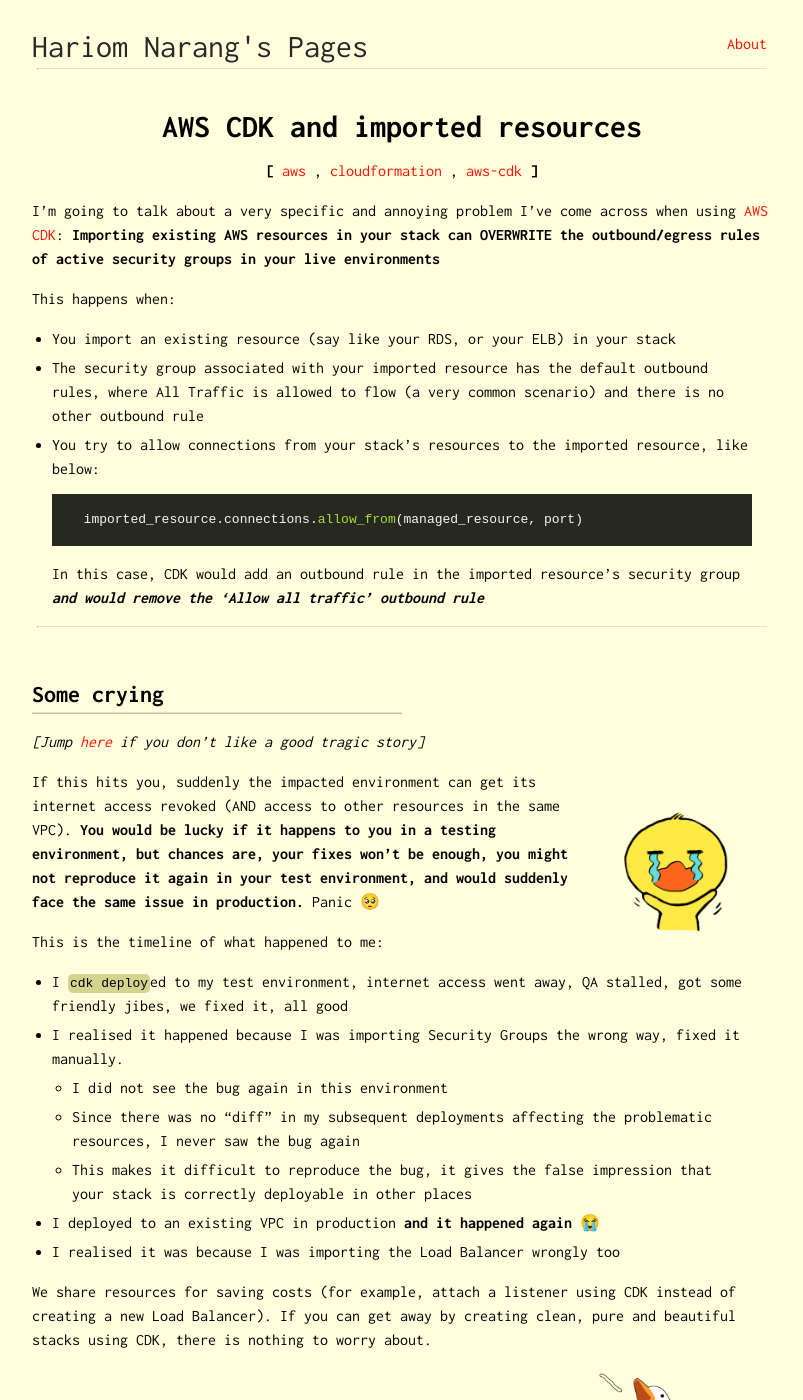
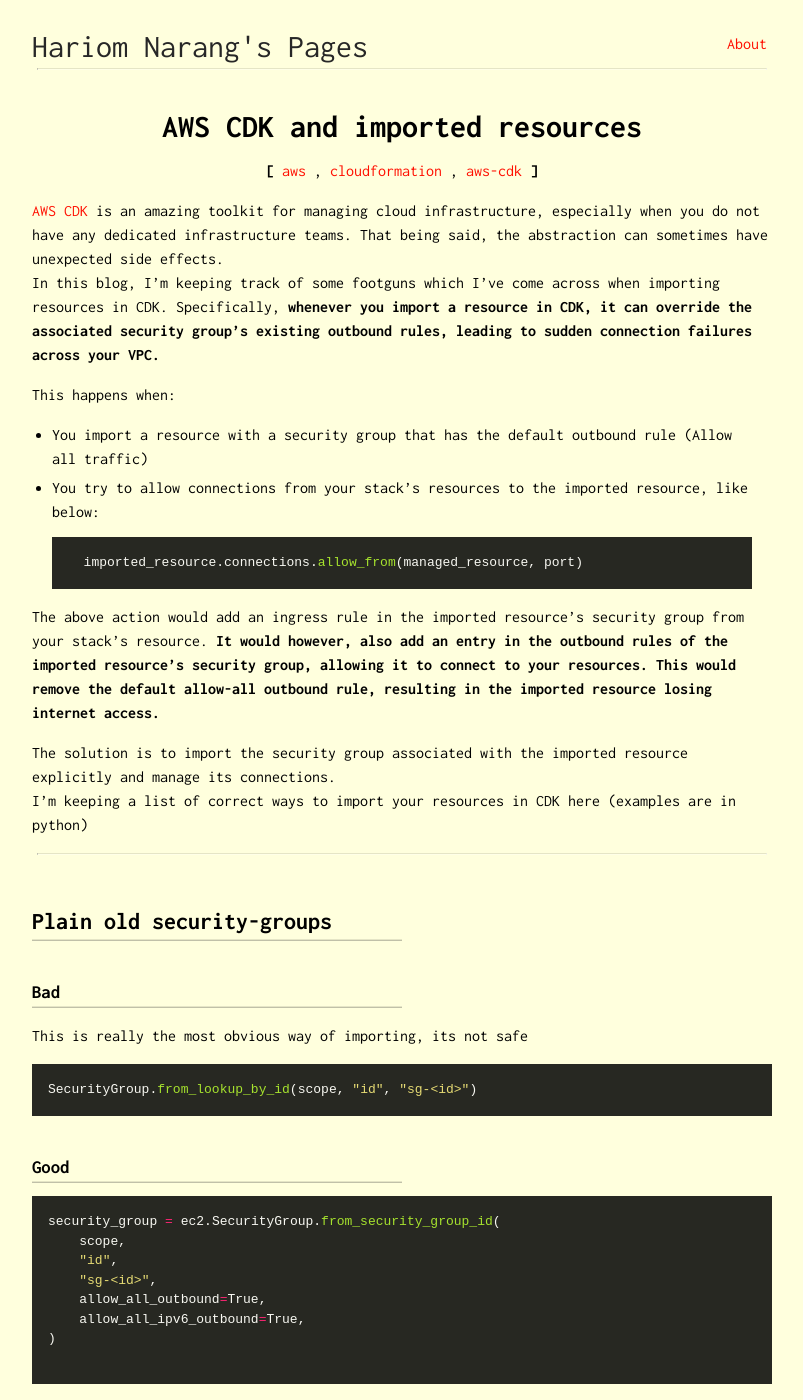
Before and after one commit to narang99/narang99.github.io, a Jekyll site: the page built from _posts/2024-11-08-aws-cdk-resource-imports.md, in a window 1280 px wide and 1400 px high. Shown: the whole window, without its empty margins (238-1041 px from the left). Built offline with Jekyll 4.4.1, drawn with Linux system fonts in a browser that asks for light colours; some of the changed text lies outside the part shown.

Commit message:
moved model server to draft, made cdk blog smaller

````diff
--- a/_posts/2024-11-08-aws-cdk-resource-imports.md
+++ b/_posts/2024-11-08-aws-cdk-resource-imports.md
@@ -5,47 +5,23 @@
 tags: [aws, cloudformation, aws-cdk]
 ---
 
-I'm going to talk about a very specific and annoying problem I've come across when using [AWS CDK](https://docs.aws.amazon.com/cdk/v2/guide/home.html): **Importing existing AWS resources in your stack can OVERWRITE the outbound/egress rules of active security groups in your live environments**
+[AWS CDK](https://docs.aws.amazon.com/cdk/v2/guide/home.html) is an amazing toolkit for managing cloud infrastructure, especially when you do not have any dedicated infrastructure teams. That being said, the abstraction can sometimes have unexpected side effects.
+In this blog, I'm keeping track of some footguns which I've come across when importing resources in CDK. Specifically, **whenever you import a resource in CDK, it can override the associated security group's existing outbound rules, leading to sudden connection failures across your VPC.**
 
 This happens when:
-- You import an existing resource (say like your RDS, or your ELB) in your stack
-- The security group associated with your imported resource has the default outbound rules, where All Traffic is allowed to flow (a very common scenario) and there is no other outbound rule
+- You import a resource with a security group that has the default outbound rule (Allow all traffic)
 - You try to allow connections from your stack's resources to the imported resource, like below:
     ```python
     imported_resource.connections.allow_from(managed_resource, port)
     ```
-In this case, CDK would add an outbound rule in the imported resource's security group ***and would remove the 'Allow all traffic' outbound rule***
+
+The above action would add an ingress rule in the imported resource's security group from your stack's resource. **It would however, also add an entry in the outbound rules of the imported resource's security group, allowing it to connect to your resources. This would remove the default allow-all outbound rule, resulting in the imported resource losing internet access.**
+
+
+The solution is to import the security group associated with the imported resource explicitly and manage its connections.
+I'm keeping a list of correct ways to import your resources in CDK here (examples are in python)
 
 ---
-## Some crying
-*[Jump [here](#importing-resources-the-safe-way) if you don't like a good tragic story]*
-
-<img class="floating-right-picture" src="/assets/crying-full-duck.png">
-If this hits you, suddenly the impacted environment can get its internet access revoked (AND access to other resources in the same VPC). **You would be lucky if it happens to you in a testing environment, but chances are, your fixes won't be enough, you might not reproduce it again in your test environment, and would suddenly face the same issue in production.** Panic 🥺
-
-This is the timeline of what happened to me:
-- I `cdk deploy`ed to my test environment, internet access went away, QA stalled, got some friendly jibes, we fixed it, all good
-- I realised it happened because I was importing Security Groups the wrong way, fixed it manually.
-  - I did not see the bug again in this environment
-  - Since there was no "diff" in my subsequent deployments affecting the problematic resources, I never saw the bug again
-  - This makes it difficult to reproduce the bug, it gives the false impression that your stack is correctly deployable in other places
-- I deployed to an existing VPC in production **and it happened again** 😭
-- I realised it was because I was importing the Load Balancer wrongly too
-
-We share resources for saving costs (for example, attach a listener using CDK instead of creating a new Load Balancer). If you can get away by creating clean, pure and beautiful stacks using CDK, there is nothing to worry about.
-
-<img class="floating-right-picture" src="/assets/honking-goose.png">
-# Importing resources: the safe way
-I'm keeping a list of correct ways to import your resources in CDK here (examples are in python)
-The whole list assumes you want to allow all outbound connections from the associated security group in question
-
-Key ideas:
-- **For all resource imports, import the associated security group with them, and set `allow_all_outbound=True, allow_all_ipv6_outbound=True`**
-- CDK provides ways to do this for every resource I've had an issue with until now, most likely the method would be named something like `from_instance_attributes`, you should prefer to use these methods by default if they exist
-  - using `from_lookup` can almost always trip you
-
-
-
 ## Plain old security-groups
 
 ### Bad
````
Also changed, not shown: _drafts/2024-11-01-model-server-1.md (renamed from _posts/2024-11-01-model-server-1.md).
